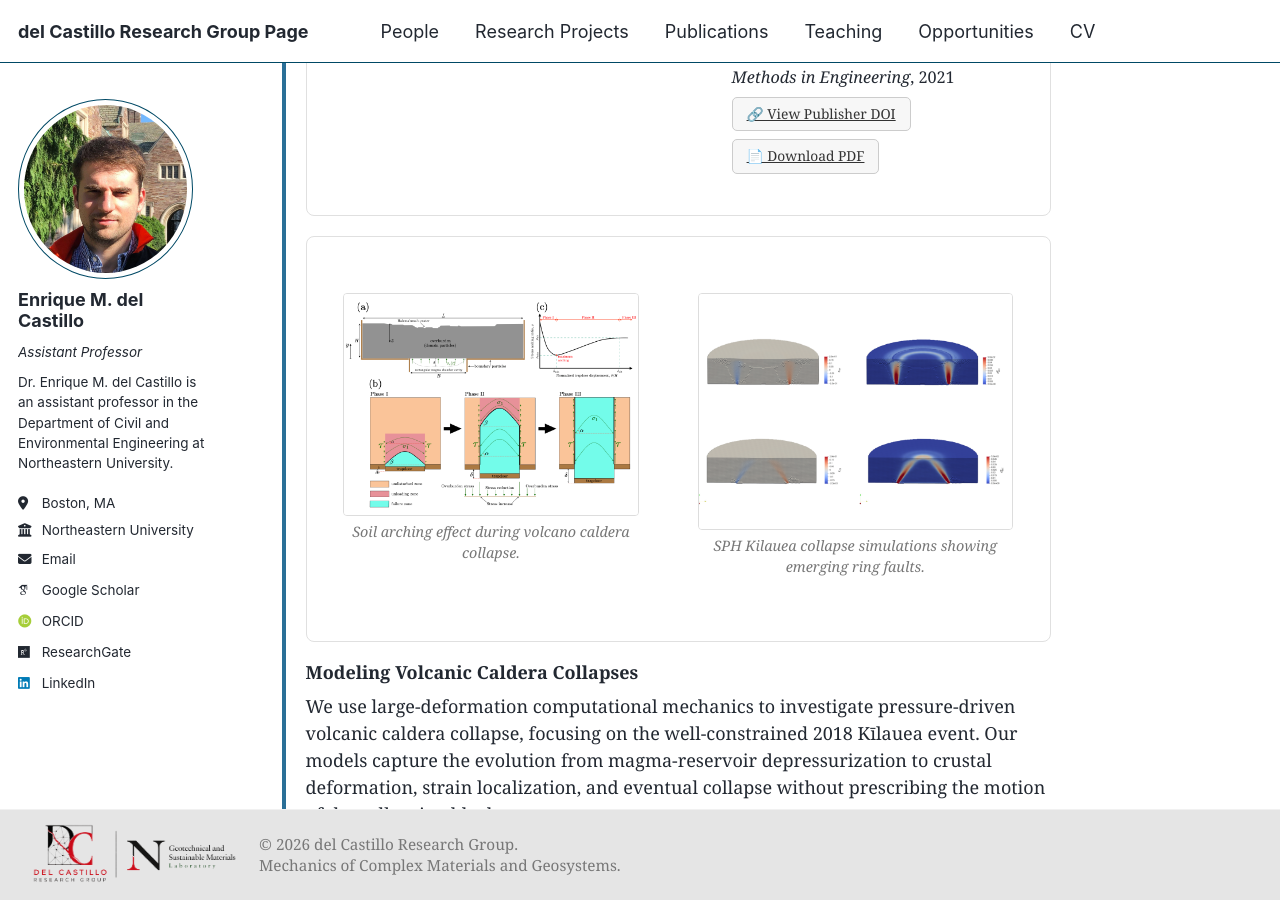
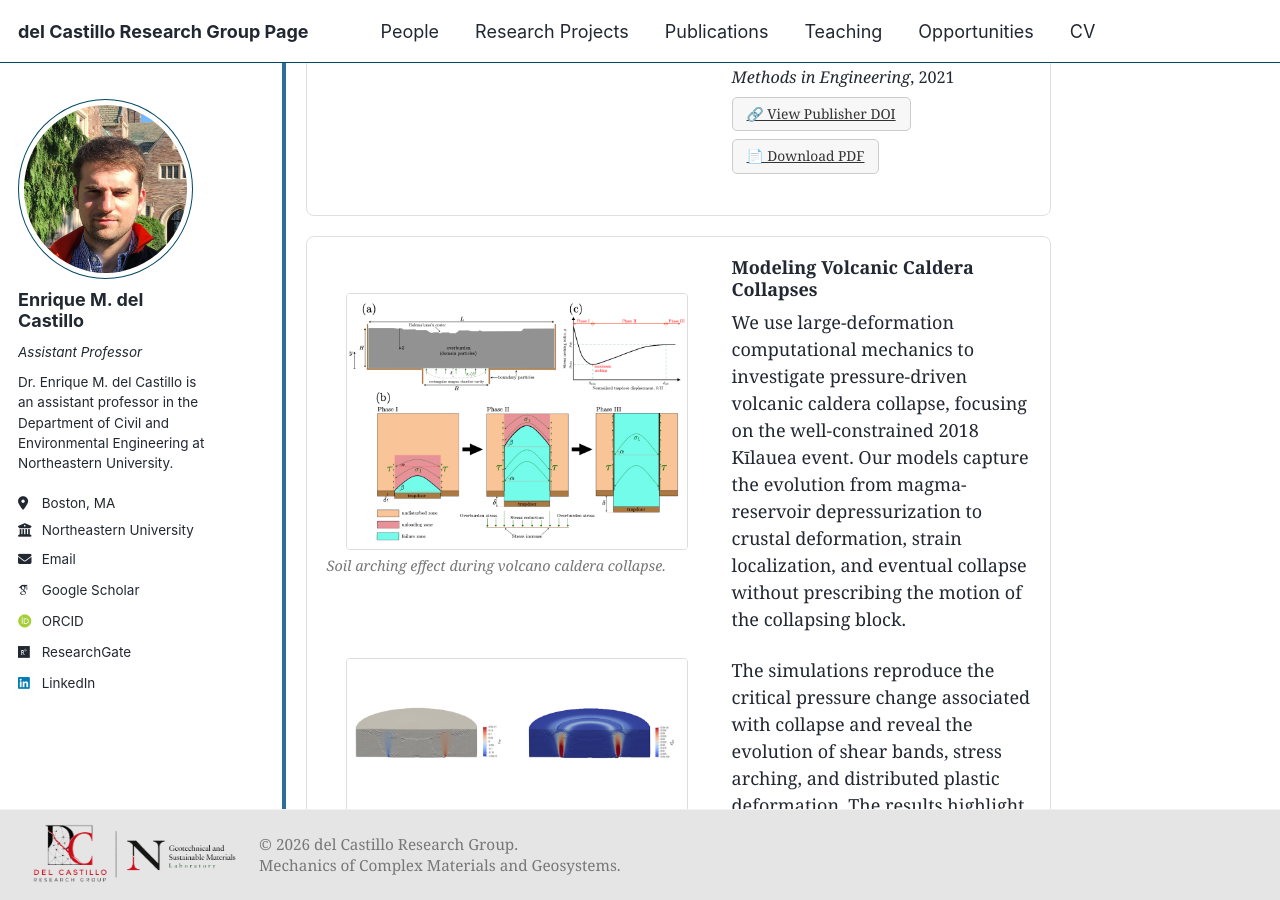
Before and after one commit to emdc19/emdcwebsite, a Jekyll site: the page built from _pages/year-archive.html, in a window 1280 px wide and 900 px high, scrolled down 5109 px. Built offline with Jekyll 4.4.1, drawn with Linux system fonts in a browser that asks for light colours; some web fonts are replaced; a script that is not in the unit is left out.

Commit message:
Update year-archive.html

```diff
--- a/_pages/year-archive.html
+++ b/_pages/year-archive.html
@@ -156,6 +156,7 @@ rupture in geologic materials with a meshfree continuum method." <em>Acta Geotec
   </div>
 
     <div class="research-card">
+    <div class="research-card__image-group">
       <figure class="research-card__image">
         <img src="{{ base_path }}/images/arching.png" alt="Stress arching">
         <figcaption>Soil arching effect during volcano caldera collapse.</figcaption>
@@ -184,6 +185,7 @@ the 2018 caldera collapse at the Kilauea Volcano, HI." <em>Journal of Geophysica
     </div>
   </div>
 </div>
+</div>
 
 <div class="research-section research-section--3">
   <div class="research-section__header">⚡ 3. Geomaterials & Geomechanics for Sustainable Energy Infrastructure</div>
@@ -192,6 +194,7 @@ the 2018 caldera collapse at the Kilauea Volcano, HI." <em>Journal of Geophysica
   </div>
 
     <div class="research-card">
+    <div class="research-card__image-group">
       <figure class="research-card__image">
         <img src="{{ base_path }}/images/CANN.png" alt="CANNs">
         <figcaption>Architecture of thermodynamically consistant constitutive artificial neural network (CANN) for shale rock.</figcaption>
```
Lines whose indentation alone changed are shown as unchanged.
